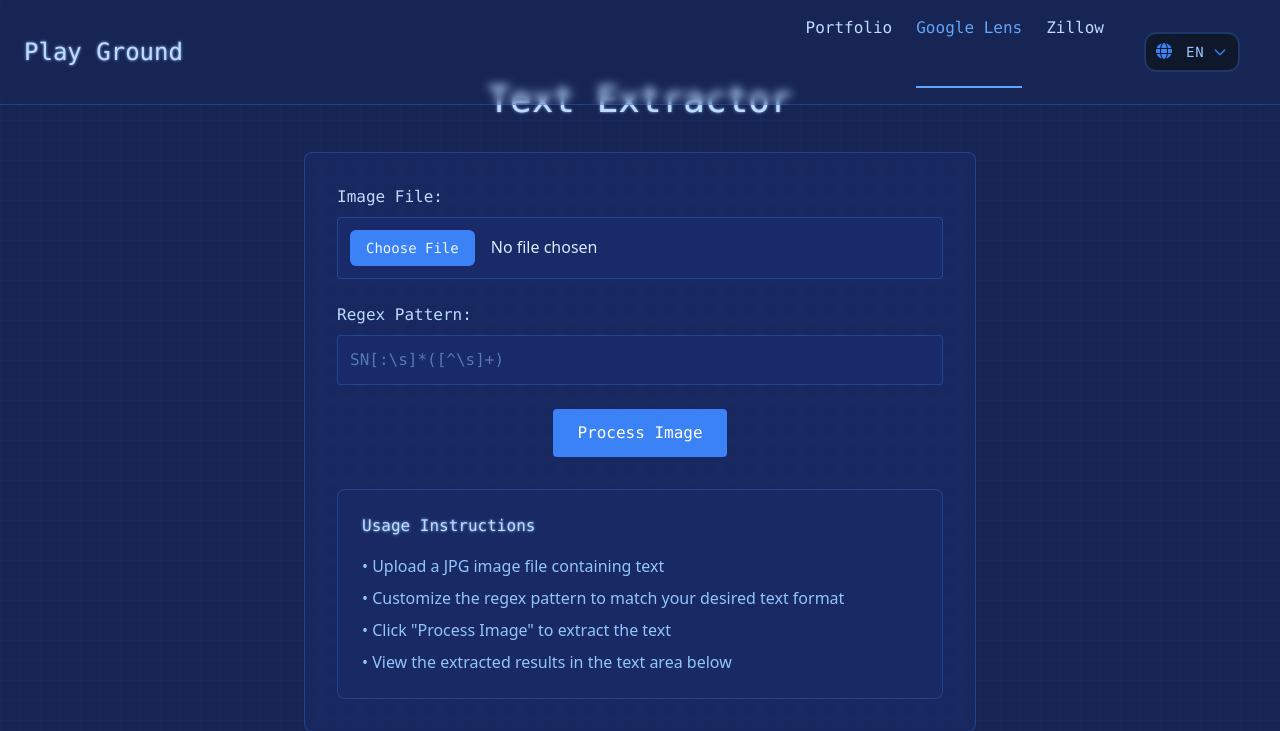
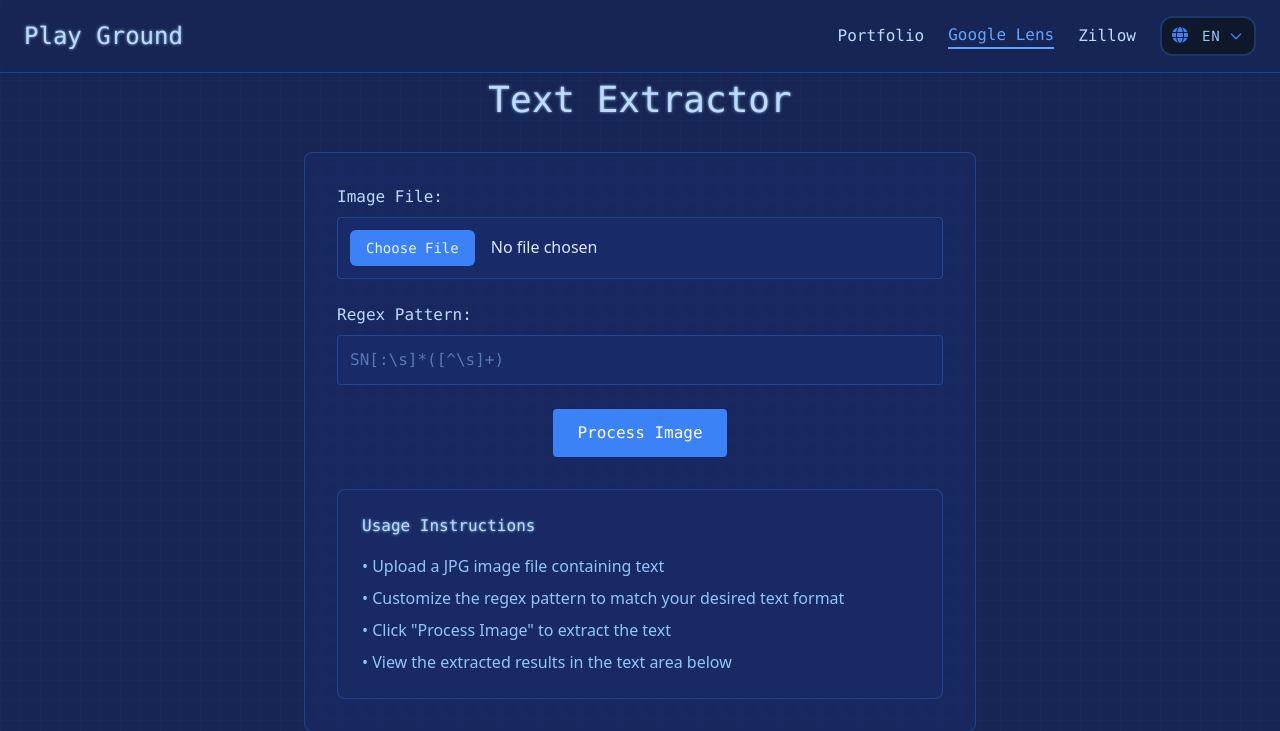
Before and after one commit to mohammedbenserya/portfolio.1, a Django app: page /lens/?lang=en in a window 1280 px wide. Shown: the top 731 px of the page. Run offline with Django 5.2, Linux system fonts and the light colour scheme; some libraries are stand-ins or nearby versions.

Commit message:
fix lang style bug

```diff
--- a/templates/lang.html
+++ b/templates/lang.html
@@ -1,4 +1,3 @@
-<div class="flex justify-end items-center p-4">
     <div class="relative group">
       <select
         class="px-10 pr-4 py-2 w-24
@@ -52,4 +51,3 @@
         </svg>
       </div>
     </div>
-  </div>
--- a/templates/navbar.html
+++ b/templates/navbar.html
@@ -8,7 +8,7 @@
     <div class="text-2xl font-mono blueprint-text">{% trans_req_tag "Play Ground" request.GET.lang %}</div>
     <div class="flex items-center font-mono">
       <!-- Desktop Menu -->
-      <div class="hidden md:flex space-x-6">
+      <div class="hidden md:flex md:items-center md:space-x-4 lg:space-x-6">
         <a href="{{ portfolio_url }}?lang={{ request.GET.lang|default:'en' }}"
            class="hover:text-blue-300 transition-colors {% if request.path == portfolio_url %}text-blue-400 border-b-2 border-blue-400{% endif %}">
            {% trans_req_tag "Portfolio" request.GET.lang %}
```
